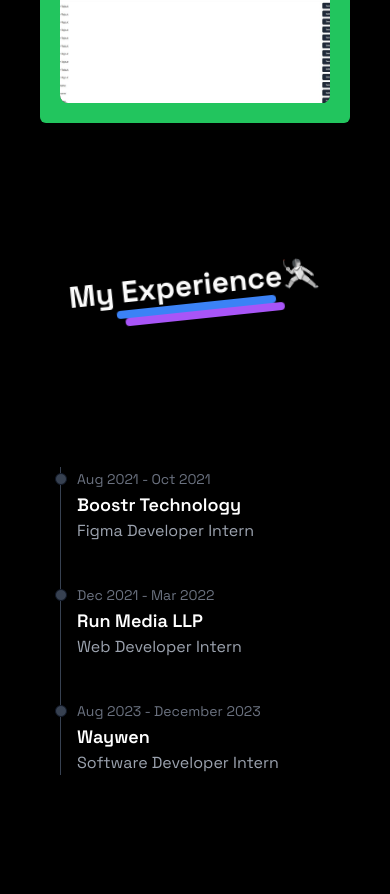
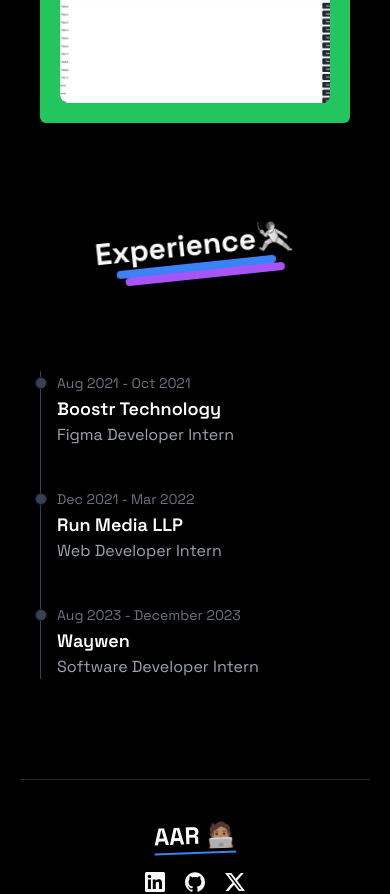
Before and after one commit to aakash-a-dev/Portfolio-Site, a Next.js app in the folder portfolio/: page / in a window 390 px wide. Shown: the part 2798-3692 px from the top of the page. Built offline with nearby package versions, Linux system fonts and the light colour scheme.

Commit message:
Responsiveness Done

```diff
--- a/portfolio/app/(home)/components/Timeline.tsx
+++ b/portfolio/app/(home)/components/Timeline.tsx
@@ -22,9 +22,9 @@
   return (
     <>
       <div className='py-16 p-5 sm:p-0'>
-        <Title text='My Experience🤺  ' className='flex flex-col items-center justify-center -rotate-6' />
+        <Title text='Experience🤺' className='flex flex-col items-center justify-center -rotate-6' />
         </div>
-    <div className='py-16 p-5 sm:p-0 mt-5'>
+    <div className=' p-5 sm:p-0 mt-2'>
 
          <ol  className="relative border-s border-gray-200 dark:border-gray-700">
         {Jobs.map((job, key) => (
--- a/portfolio/app/(home)/page.tsx
+++ b/portfolio/app/(home)/page.tsx
@@ -22,7 +22,7 @@
     <div className='max-w-7xl mx-auto p-5 mt-20'>
         <Skills />
         <Projects />
-        <div className='max-w-7xl mx-auto p-5 mt-5'>
+        <div className='max-w-7xl mx-auto sm:p-0 lg:p-5'>
           <Timeline />
           </div>
         <Footer />
```
